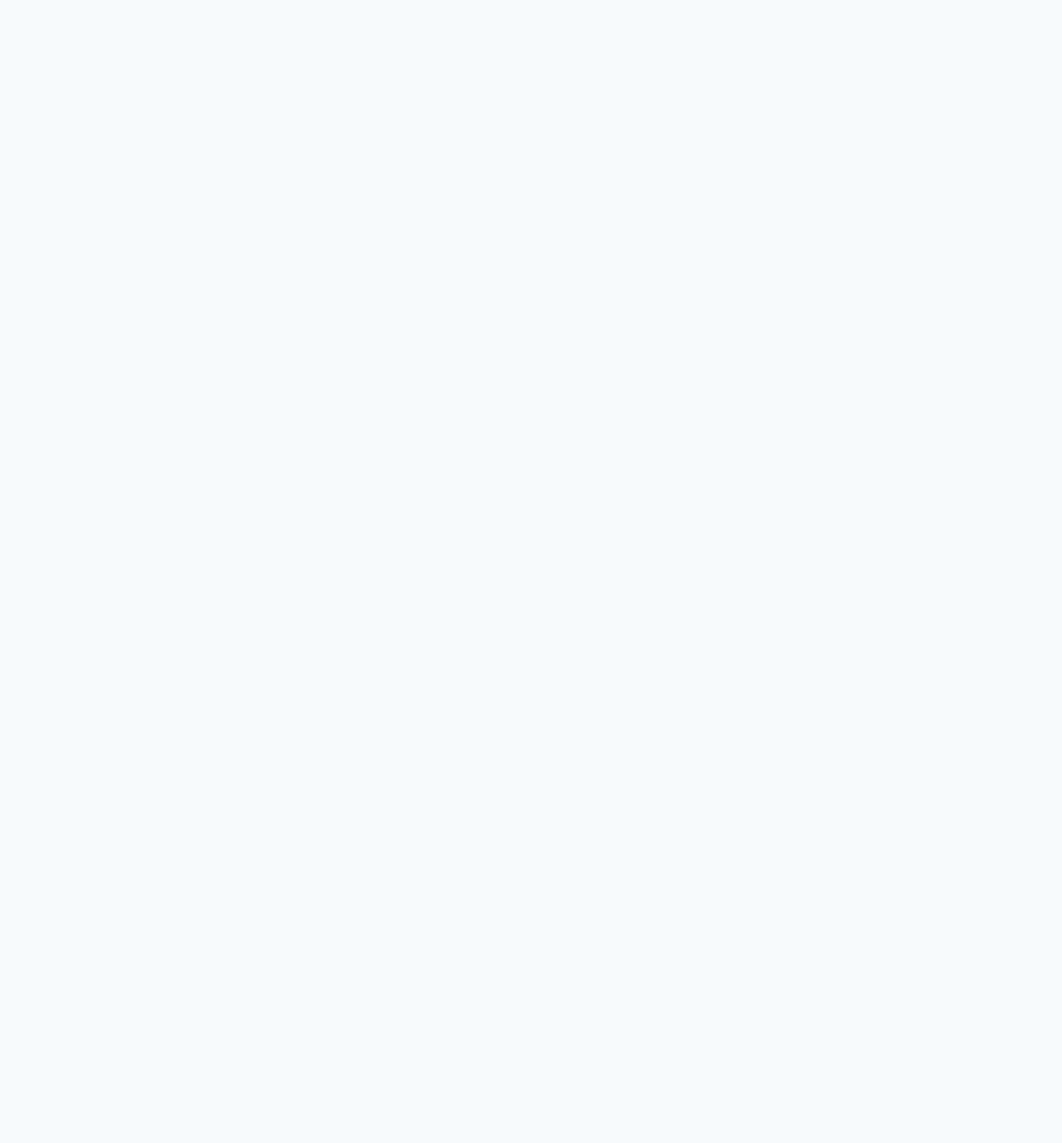
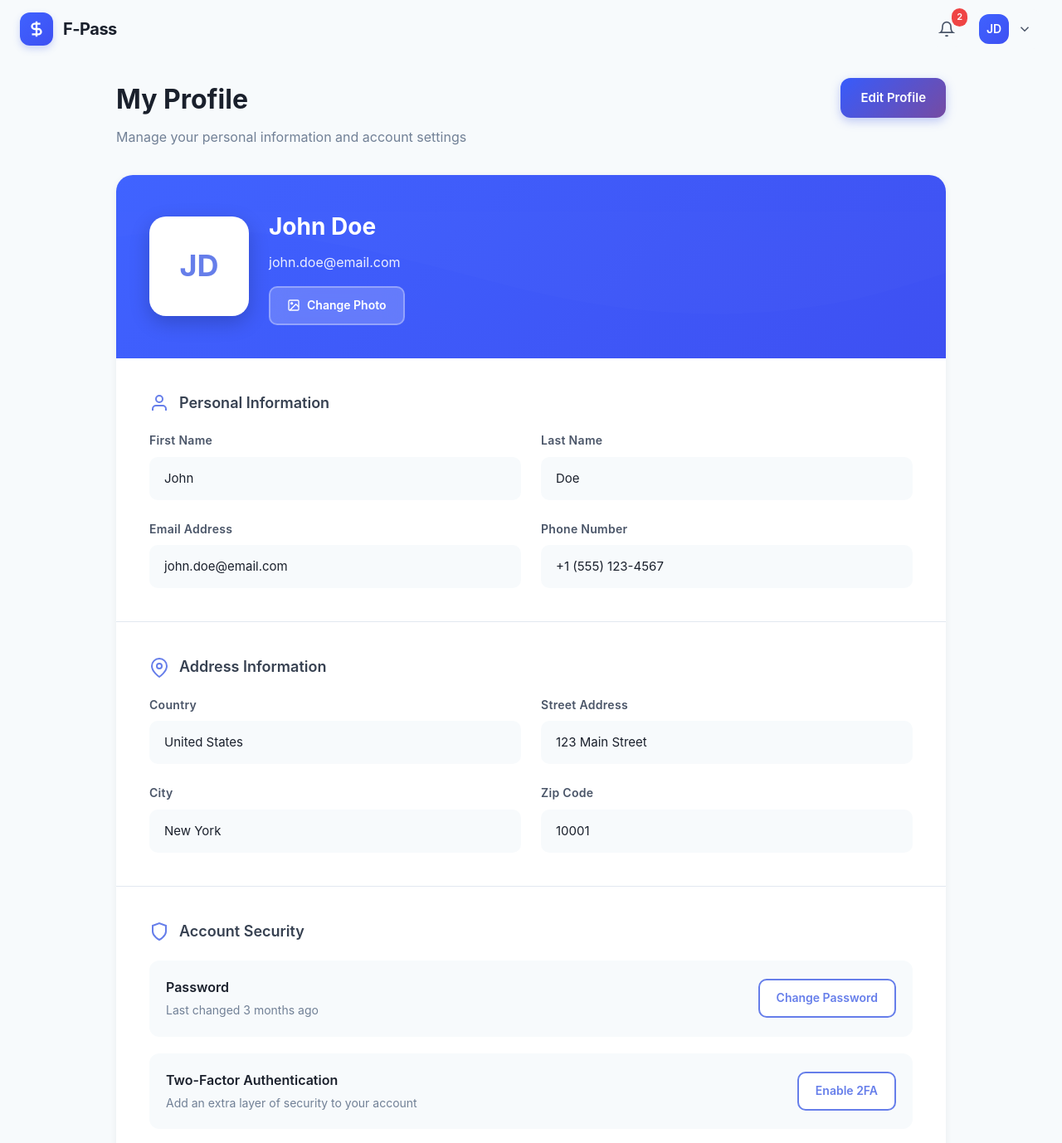
Before and after one commit to KagsM/money-transfer, a React (Vite) app: page /user/profile in a window 1280 px wide. Before the commit this address had no page. Shown: the top 1378 px of the page at 83% size. Before the commit the page ends 800 px from the top, so only its background shows below. Built offline with nearby package versions, Linux system fonts and the light colour scheme.

Commit message:
change the user profile

```diff
--- a/src/App.jsx
+++ b/src/App.jsx
@@ -14,6 +14,7 @@ import UserHistory from './pages/UserHistory';// 👈 ADD THIS TOO
 import UserWallet from './pages/UserWallet'; // 👈 ADD THIS LINE
 import UserContacts from './pages/UserContacts';
 import AddBeneficiary from './pages/AddBeneficiary';
+import UserProfile from './pages/UserProfile';
 
 
 function App() {
@@ -37,6 +38,7 @@ function App() {
           <Route path="/user/wallet" element={<UserWallet />} />
           <Route path="/user/contacts" element={<UserContacts />} />
           <Route path="/user/add-beneficiary" element={<AddBeneficiary />} />
+          <Route path="/user/profile" element={<UserProfile />} />
         </Routes>
       </Router>
     </>
--- a/src/pages/UserProfile.jsx
+++ b/src/pages/UserProfile.jsx
@@ -0,0 +1,262 @@
+import { useState } from 'react';
+import UserTopNavbar from '../components/UserTopNavbar';
+
+export default function UserProfile() {
+  const [isEditing, setIsEditing] = useState(false);
+  const [profileData, setProfileData] = useState({
+    firstName: 'John',
+    lastName: 'Doe',
+    email: 'john.doe@email.com',
+    phone: '+1 (555) 123-4567',
+    country: 'United States',
+    address: '123 Main Street',
+    city: 'New York',
+    zipCode: '10001'
+  });
+
+  const [tempData, setTempData] = useState({ ...profileData });
+
+  const handleEdit = () => {
+    setIsEditing(true);
+    setTempData({ ...profileData });
+  };
+
+  const handleCancel = () => {
+    setIsEditing(false);
+    setTempData({ ...profileData });
+  };
+
+  const handleSave = () => {
+    setProfileData({ ...tempData });
+    setIsEditing(false);
+    console.log('Profile updated:', tempData);
+    // Add your API call here
+  };
+
+  const handleChange = (e) => {
+    const { name, value } = e.target;
+    setTempData(prev => ({
+      ...prev,
+      [name]: value
+    }));
+  };
+
+  return (
+    <>
+    <UserTopNavbar/>
+    <div className="profile-page">
+      <div className="profile-container">
+        {/* Header */}
+        <div className="profile-header">
+          <div className="profile-header-content">
+            <h1>My Profile</h1>
+            <p>Manage your personal information and account settings</p>
+          </div>
+          {!isEditing && (
+            <button className="btn-edit" onClick={handleEdit}>
+              Edit Profile
+            </button>
+          )}
+        </div>
+
+        {/* Profile Content */}
+        <div className="profile-content">
+          {/* Avatar Section */}
+          <div className="profile-avatar-section">
+            <div className="avatar-large">
+              <span>JD</span>
+            </div>
+            <div className="avatar-info">
+              <h3>{profileData.firstName} {profileData.lastName}</h3>
+              <p>{profileData.email}</p>
+              <button className="btn-change-photo">
+                <svg viewBox="0 0 24 24" fill="none" stroke="currentColor">
+                  <rect x="3" y="3" width="18" height="18" rx="2" ry="2" />
+                  <circle cx="8.5" cy="8.5" r="1.5" />
+                  <polyline points="21 15 16 10 5 21" />
+                </svg>
+                Change Photo
+              </button>
+            </div>
+          </div>
+
+          {/* Personal Information */}
+          <div className="profile-section">
+            <h2 className="section-title">
+              <svg viewBox="0 0 24 24" fill="none" stroke="currentColor">
+                <path d="M20 21v-2a4 4 0 0 0-4-4H8a4 4 0 0 0-4 4v2" />
+                <circle cx="12" cy="7" r="4" />
+              </svg>
+              Personal Information
+            </h2>
+            <div className="profile-grid">
+              <div className="form-field">
+                <label>First Name</label>
+                {isEditing ? (
+                  <input
+                    type="text"
+                    name="firstName"
+                    value={tempData.firstName}
+                    onChange={handleChange}
+                  />
+                ) : (
+                  <div className="field-value">{profileData.firstName}</div>
+                )}
+              </div>
+              <div className="form-field">
+                <label>Last Name</label>
+                {isEditing ? (
+                  <input
+                    type="text"
+                    name="lastName"
+                    value={tempData.lastName}
+                    onChange={handleChange}
+                  />
+                ) : (
+                  <div className="field-value">{profileData.lastName}</div>
+                )}
+              </div>
+              <div className="form-field">
+                <label>Email Address</label>
+                {isEditing ? (
+                  <input
+                    type="email"
+                    name="email"
+                    value={tempData.email}
+                    onChange={handleChange}
+                  />
+                ) : (
+                  <div className="field-value">{profileData.email}</div>
+                )}
+              </div>
+              <div className="form-field">
+                <label>Phone Number</label>
+                {isEditing ? (
+                  <input
+                    type="tel"
+                    name="phone"
+                    value={tempData.phone}
+                    onChange={handleChange}
+                  />
+                ) : (
+                  <div className="field-value">{profileData.phone}</div>
+                )}
+              </div>
+            </div>
+          </div>
+
+          {/* Address Information */}
+          <div className="profile-section">
+            <h2 className="section-title">
+              <svg viewBox="0 0 24 24" fill="none" stroke="currentColor">
+                <path d="M21 10c0 7-9 13-9 13s-9-6-9-13a9 9 0 0 1 18 0z" />
+                <circle cx="12" cy="10" r="3" />
+              </svg>
+              Address Information
+            </h2>
+            <div className="profile-grid">
+              <div className="form-field">
+                <label>Country</label>
+                {isEditing ? (
+                  <input
+                    type="text"
+                    name="country"
+                    value={tempData.country}
+                    onChange={handleChange}
+                  />
+                ) : (
+                  <div className="field-value">{profileData.country}</div>
+                )}
+              </div>
+              <div className="form-field">
+                <label>Street Address</label>
+                {isEditing ? (
+                  <input
+                    type="text"
+                    name="address"
+                    value={tempData.address}
+                    onChange={handleChange}
+                  />
+                ) : (
+                  <div className="field-value">{profileData.address}</div>
+                )}
+              </div>
+              <div className="form-field">
+                <label>City</label>
+                {isEditing ? (
+                  <input
+                    type="text"
+                    name="city"
+                    value={tempData.city}
+                    onChange={handleChange}
+                  />
+                ) : (
+                  <div className="field-value">{profileData.city}</div>
+                )}
+              </div>
+              <div className="form-field">
+                <label>Zip Code</label>
+                {isEditing ? (
+                  <input
+                    type="text"
+                    name="zipCode"
+                    value={tempData.zipCode}
+                    onChange={handleChange}
+                  />
+                ) : (
+                  <div className="field-value">{profileData.zipCode}</div>
+                )}
+              </div>
+            </div>
+          </div>
+
+          {/* Account Security */}
+          <div className="profile-section">
+            <h2 className="section-title">
+              <svg viewBox="0 0 24 24" fill="none" stroke="currentColor">
+                <path d="M12 22s8-4 8-10V5l-8-3-8 3v7c0 6 8 10 8 10z" />
+              </svg>
+              Account Security
+            </h2>
+            <div className="security-options">
+              <div className="security-item">
+                <div className="security-info">
+                  <h4>Password</h4>
+                  <p>Last changed 3 months ago</p>
+                </div>
+                <button className="btn-secondary-small">Change Password</button>
+              </div>
+              <div className="security-item">
+                <div className="security-info">
+                  <h4>Two-Factor Authentication</h4>
+                  <p>Add an extra layer of security to your account</p>
+                </div>
+                <button className="btn-secondary-small">Enable 2FA</button>
+              </div>
+            </div>
+          </div>
+
+          {/* Action Buttons */}
+          {isEditing && (
+            <div className="profile-actions">
+              <button className="btn-cancel" onClick={handleCancel}>
+                <svg viewBox="0 0 24 24" fill="none" stroke="currentColor">
+                  <line x1="18" y1="6" x2="6" y2="18" />
+                  <line x1="6" y1="6" x2="18" y2="18" />
+                </svg>
+                Cancel
+              </button>
+              <button className="btn-save" onClick={handleSave}>
+                <svg viewBox="0 0 24 24" fill="none" stroke="currentColor">
+                  <polyline points="20 6 9 17 4 12" />
+                </svg>
+                Save Changes
+              </button>
+            </div>
+          )}
+        </div>
+      </div>
+    </div>
+    </>
+  );
+}
```
